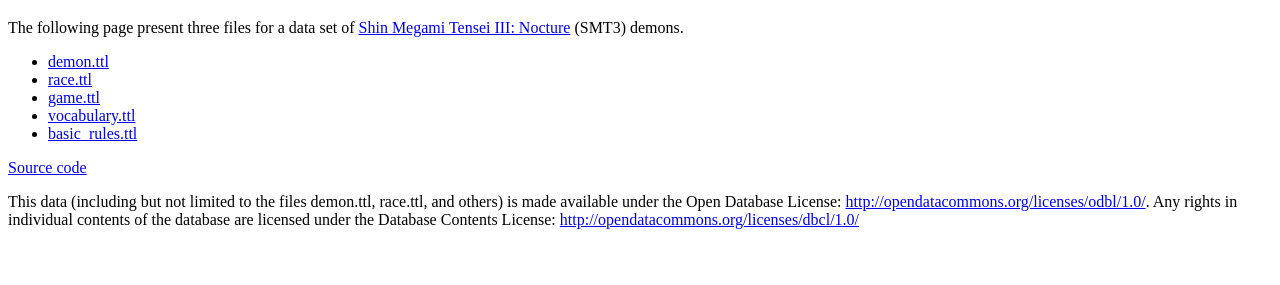
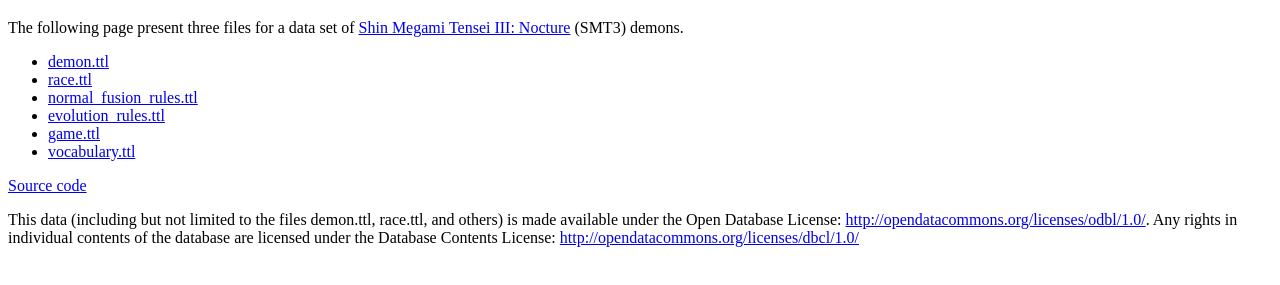
Before and after one commit to constraintAutomaton/smt-nocture-db-to-rdf, a plain HTML site: page output/index.html in a window 1280 px wide. Shown: the part 61-346 px from the top of the page. Drawn offline with Linux system fonts and the light colour scheme.

Commit message:
modify the index.html file

```diff
--- a/output/index.html
+++ b/output/index.html
@@ -18,16 +18,21 @@
     <ul>
         <li><a href="./demon.ttl" target="_blank">demon.ttl</a></li>
         <li><a href="./race.ttl" target="_blank">race.ttl</a></li>
+        <li><a href="./normal_fusion_rules.ttl" target="_blank">normal_fusion_rules.ttl</a></li>
+        <li><a href="./evolution_rules.ttl" target="_blank">evolution_rules.ttl</a></li>
         <li><a href="./game.ttl" target="_blank">game.ttl</a></li>
         <li><a href="./vocabulary.ttl" target="_blank">vocabulary.ttl</a></li>
-        <li><a href="./basic_rules.ttl" target="_blank">basic_rules.ttl</a></li>
     </ul>
 
     <a href="https://github.com/constraintAutomaton/smt-nocture-db-to-rdf">Source code</a>
 
     <p>
-        This data (including but not limited to the files demon.ttl, race.ttl, and others) is made available under the Open Database License: <a href="http://opendatacommons.org/licenses/odbl/1.0/" target="_blank">http://opendatacommons.org/licenses/odbl/1.0/</a>.
-        Any rights in individual contents of the database are licensed under the Database Contents License: <a href="http://opendatacommons.org/licenses/dbcl/1.0/" target="_blank">http://opendatacommons.org/licenses/dbcl/1.0/</a>
+        This data (including but not limited to the files demon.ttl, race.ttl, and others) is made available under the
+        Open Database License: <a href="http://opendatacommons.org/licenses/odbl/1.0/"
+            target="_blank">http://opendatacommons.org/licenses/odbl/1.0/</a>.
+        Any rights in individual contents of the database are licensed under the Database Contents License: <a
+            href="http://opendatacommons.org/licenses/dbcl/1.0/"
+            target="_blank">http://opendatacommons.org/licenses/dbcl/1.0/</a>
     </p>
 </body>
 
```
